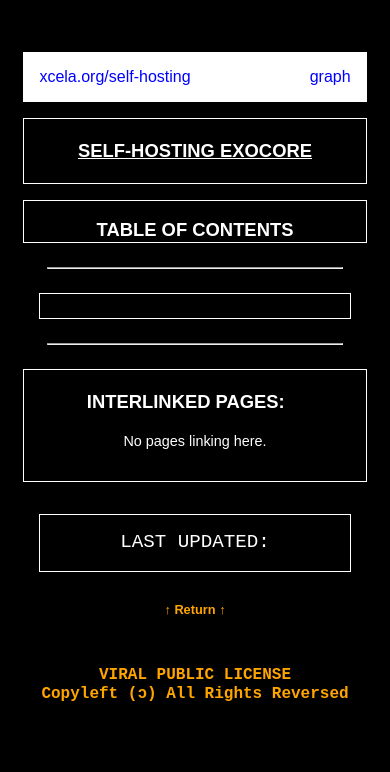
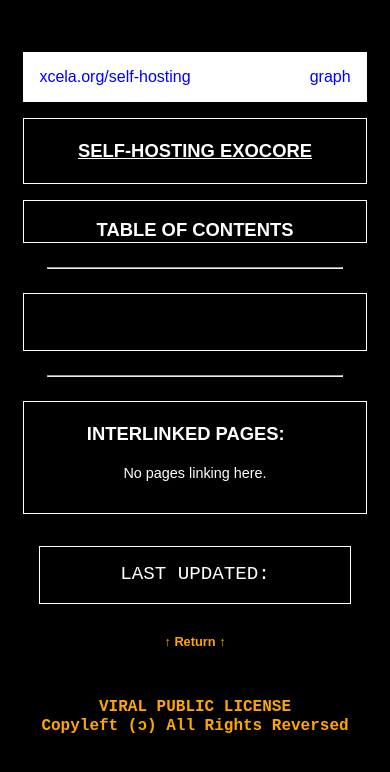
Before and after one commit to xcela/Exocore, a Jekyll site: the page built from _notes/self-hosting.md, in a window 390 px wide. Shown: the top 772 px of the page. Built offline with Jekyll 4.4.1, drawn with Linux system fonts in a browser that asks for light colours.

Commit message:
Update _edith.scss

```diff
--- a/_sass/_edith.scss
+++ b/_sass/_edith.scss
@@ -144,11 +144,11 @@ nav {
 }
 
 .border, .notes-entry-container {
-border: $color-border; padding: 2em;
+  border: $color-border;
+  padding: 2em;
    @media (max-width: 700px) {
     border:none;
     padding:none;
-    margin:1em;
   }
 }
 
@@ -204,6 +204,9 @@ border: $color-border; padding: 2em;
   margin-right:1em;
   line-height: 1.1em;
   padding-top:0.5em;
+  @media (max-width: 700px) {
+  margin:1em;
+  }
 }
 .content p {
   margin-left:1em;
```
